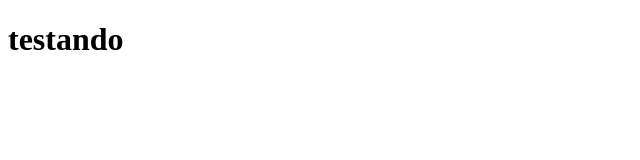
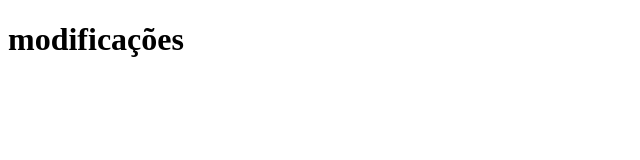
Before and after one commit to luckslim/projeto, a plain HTML site: page index.html in a window 1280 px wide. Shown: the whole page, without its empty margins (0-640 px from the left). Drawn offline with Linux system fonts and the light colour scheme.

Commit message:
modificado

```diff
--- a/index.html
+++ b/index.html
@@ -6,6 +6,6 @@
     <title>Document</title>
 </head>
 <body>
-    <h1>testando</h1>
+    <h1>modificações</h1>
 </body>
 </html>
```
